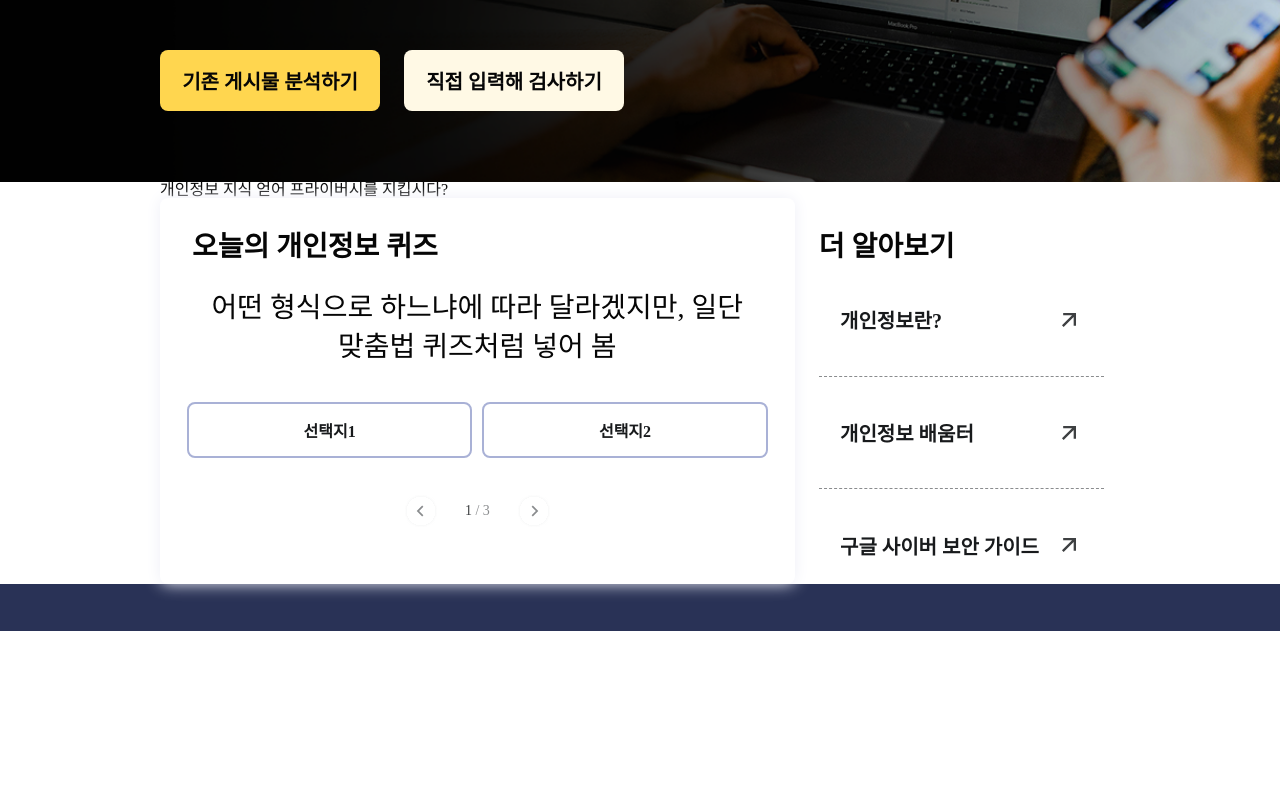
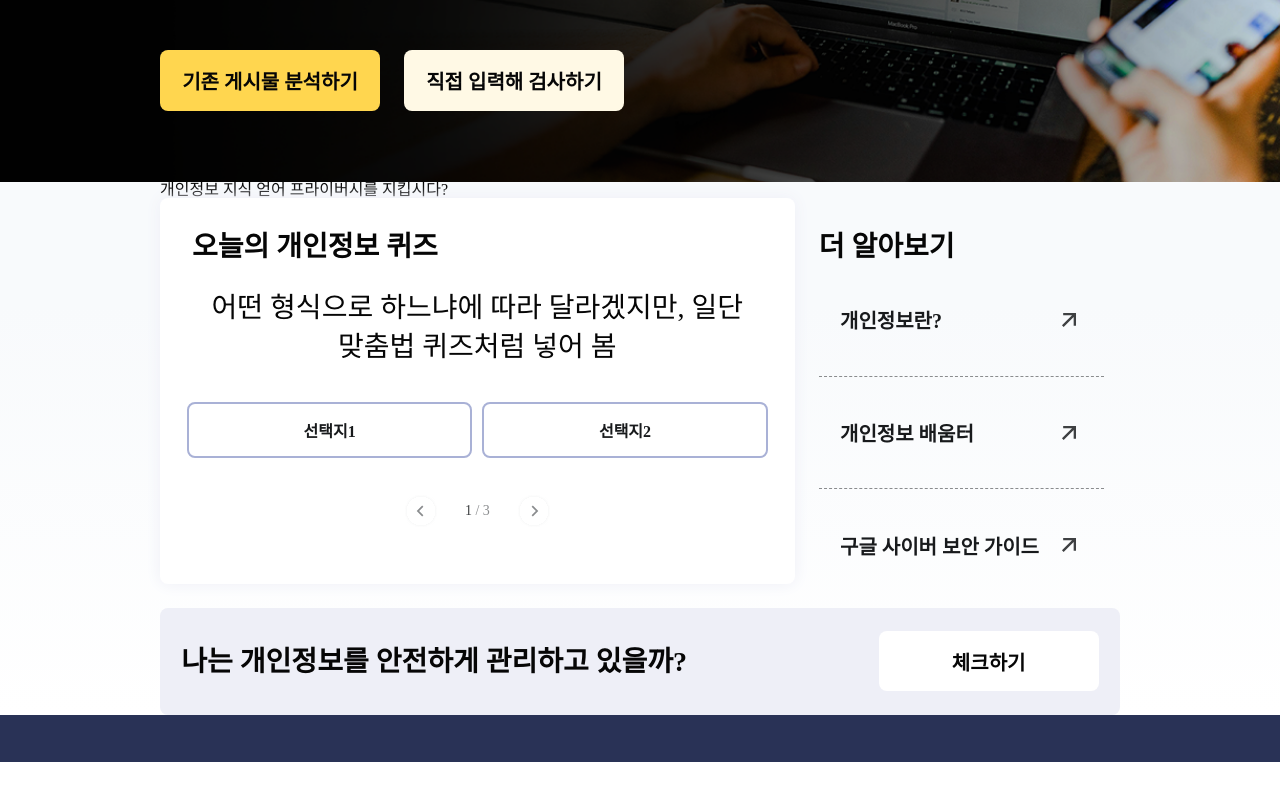
Before and after one commit to 2025-DetectEP/Frontend, a React (Create React App) app: page / in a window 1280 px wide. Shown: the part 358-1158 px from the top of the page. Before the commit the page ends 1029 px from the top, so only its background shows below. Built offline with nearby package versions, Linux system fonts and the light colour scheme; a web font is replaced by a local one.

Commit message:
feat: home 섹션2 UI [PRBE-12]

```diff
--- a/src/components/Home/MoreSection.jsx
+++ b/src/components/Home/MoreSection.jsx
@@ -29,8 +29,6 @@ export default function MoreSection() {
     </MoreContainer>
   );
 }
-
-/*<Componenet onClick={() => window.open("외부링크 URL")}*/
 
 const MoreContainer = styled.div`
   margin-top: 32px;
--- a/src/components/common/Header.jsx
+++ b/src/components/common/Header.jsx
@@ -1,4 +1,4 @@
-import React, { useEffect, useState } from 'react';
+import React, { useEffect, useLayoutEffect, useState } from 'react';
 import { useAuth } from '../../context/AuthContext';
 import styles from './Header.module.css';
 import LoginModal from '../Login/LoginModal';
@@ -40,11 +40,20 @@ export default function Header() {
 
   // 프로필 이미지
   useEffect(() => {
+    preloadImage();
+  }, []);
+
+  const preloadImage = () => {
     const userImg = localStorage.getItem("userImg");
     if (userImg) {
       setUserImgUrl(userImg);
+      const img = new Image();
+      img.src = userImg;
+      img.onload = () => {
+        setUserImgUrl(userImg); // 이미지 로드 완료 후 상태 업데이트
+      };
     }
-  }, []);
+  }
 
   return (
     <header className={styles.header}>
@@ -59,7 +68,7 @@ export default function Header() {
       </div>
 
       {isDropdown && (    // 프로필 드롭다운
-        <ProfileDropdown setIsDropdown={setIsDropdown} />
+        <ProfileDropdown setIsDropdown={setIsDropdown} userImgUrl={userImgUrl} />
       )}
 
       {isModalOpen && (   // 로그인 모달
--- a/src/components/common/ProfileDropdown.jsx
+++ b/src/components/common/ProfileDropdown.jsx
@@ -1,21 +1,12 @@
-import React, { useEffect, useRef, useState } from 'react';
+import React, { useEffect, useLayoutEffect, useRef, useState } from 'react';
 import { useAuth } from '../../context/AuthContext';
 import styled from "styled-components";
 import '../../App.css';
 import media from '../../styles/media';
 
-export default function ProfileDropdown({setIsDropdown}) {
+export default function ProfileDropdown({setIsDropdown, userImgUrl}) {
   const { logout } = useAuth();
-  const [userImgUrl, setUserImgUrl] = useState();   // 프로필 이미지
   const dropdownRef = useRef(null);
-
-  // 프로필 이미지
-  useEffect(() => {
-    const userImg = localStorage.getItem("userImg");
-    if (userImg) {
-      setUserImgUrl(userImg);
-    }
-  }, []);
 
   // 영역 밖 클릭 감지
   useEffect(() => {
--- a/src/pages/Home/Home.jsx
+++ b/src/pages/Home/Home.jsx
@@ -1,5 +1,6 @@
 import React, { useContext, useEffect, useState } from 'react';
 import * as S from "./HomeStyled";
+import theme from '../../styles/theme';
 import { ReactComponent as RightArrowEnabled } from '../../assets/icons/icon_circle_right_arrow_enabled.svg'
 import { ReactComponent as RightArrowHover} from '../../assets/icons/icon_circle_right_arrow_hover.svg'
 import SearchBtn from '../../components/Home/SearchBtn';
@@ -8,10 +9,12 @@ import LoginModal from '../../components/Login/LoginModal';
 import QuizSection from '../../components/Home/QuizSection';
 import MoreSection from '../../components/Home/MoreSection';
 
+console.log(theme);
 export default function Home() {
   const [isLogin, setIsLogin] = useState(false);  // 로그인 여부
   const [isModalOpen, setIsModalOpen] = useState(false);  // 로그인 모달 여부
   const [isRightArrowHovered, setIsRightArrowHovered] = useState(false);  // rightArrow 버튼 호버
+  const [isSec2CheckHovered, setIsSec2CheckHovered] = useState(false);    // 섹션2 체크하기 버튼 호버
 
   // 로그인 확인(토큰 여부)
   useEffect(() => {
@@ -36,7 +39,7 @@ export default function Home() {
   }
 
   return (
-    <div>
+    <div style={{ background: theme.Background_gradient }}>
       <S.HomeImg image={mainImg}>
         <S.MainTitle>
           SNS를 통한 개인정보 유출,<br/>
@@ -63,6 +66,13 @@ export default function Home() {
           <QuizSection />
           <MoreSection />
         </S.Sec2Container>
+        <S.CheckContainer $isBtnHover={isSec2CheckHovered} >
+          <span>나는 개인정보를 안전하게 관리하고 있을까?</span>
+          <button
+            onMouseEnter={() => setIsSec2CheckHovered(true)}
+            onMouseLeave={() => setIsSec2CheckHovered(false)}
+          >체크하기</button>
+        </S.CheckContainer>
       </S.Section2>
 
       {isModalOpen && (
--- a/src/pages/Home/HomeStyled.js
+++ b/src/pages/Home/HomeStyled.js
@@ -101,3 +101,50 @@ export const Sec2Container = styled.div`
     flex-direction: column;
   `}
 `;
+
+export const CheckContainer = styled.div`
+  background-color: ${(props) => (props.$isBtnHover ? props.theme.White : props.theme.Secondary100)};
+  display: flex;
+  flex-direction: row;
+  justify-content: space-between;
+  align-items: center;
+  border-radius: 8px;
+  padding: 2.963vh 1.667vw;
+  margin-top: 24px;
+  ${media.small`
+    flex-direction: column;
+    padding: 2.222vh 4vw;
+    gap: 1.481vh;
+  `}
+
+  span {
+    ${fontSizes.titleHead3Bold};
+    color: ${(props) => props.theme.Black};
+  }
+
+  button {
+    display: flex;
+    width: 220px;
+    height: 60px;
+    padding: 16px;
+    justify-content: center;
+    align-items: center;
+    gap: 10px;
+    border-radius: 8px;
+    background: ${(props) => props.theme.White};
+    ${fontSizes.btnTitle1Bold};
+    color: ${(props) => props.theme.Black};
+
+    ${media.small`
+      width: 100%;
+    `}
+  }
+
+  button:hover {
+    background: ${(props) => props.theme.Secondary100};
+  }
+  button:active {
+    background: ${(props) => props.theme.Secondary};
+    color: ${(props) => props.theme.White};
+  }
+`;
```
